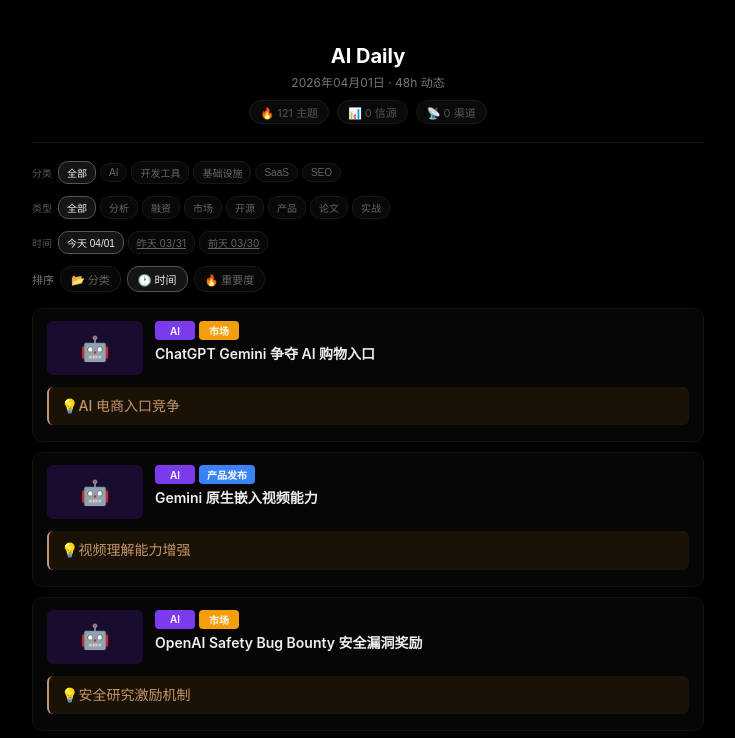
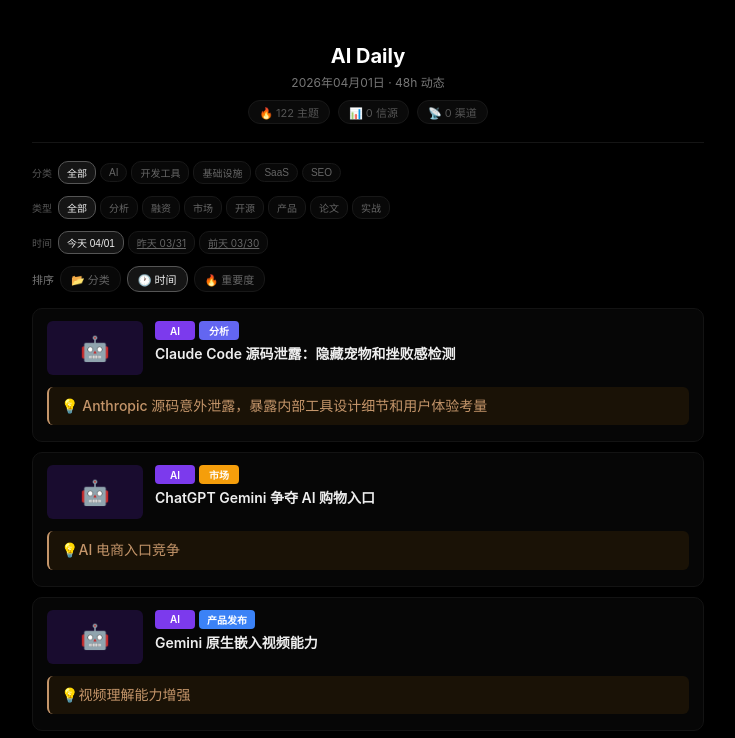
Before and after one commit to doudians/ai-daily-site, a plain HTML site: page 2026-04-01.html in a window 1280 px wide. Shown: the top 738 px of the page, without its empty margins (272-1007 px from the left). Drawn offline with Linux system fonts and the light colour scheme.

Commit message:
auto 2026-04-01

```diff
--- a/2026-04-01.html
+++ b/2026-04-01.html
@@ -68,13 +68,14 @@
 <div class="hdr"><h1>AI Daily</h1>
 <p>2026年04月01日 · 48h 动态</p>
 <div class="m">
-<span class="badge" onclick="togglePanel('topic')">🔥 121 主题</span>
+<span class="badge" onclick="togglePanel('topic')">🔥 122 主题</span>
 <span class="badge" onclick="togglePanel('source')">📊 0 信源</span>
 <span class="badge" onclick="togglePanel('channel')">📡 0 渠道</span>
 </div></div>
 
 <div id="topic-overlay" class="overlay" onclick="if(event.target===this)this.classList.remove('show')"><div id="topic-list" class="panel">
 <div class="panel-head">🔥 主题列表 <span class="panel-close" onclick="closePanel(this)">&times;</span></div>
+<div class="pl-item"><span class="tag" style="--c:#7c3aed">AI</span> Claude Code 源码泄露：隐藏宠物和挫败感检测</div>
 <div class="pl-item"><span class="tag" style="--c:#7c3aed">AI</span> ChatGPT Gemini 争夺 AI 购物入口</div>
 <div class="pl-item"><span class="tag" style="--c:#7c3aed">AI</span> Gemini 原生嵌入视频能力</div>
 <div class="pl-item"><span class="tag" style="--c:#7c3aed">AI</span> OpenAI Safety Bug Bounty 安全漏洞奖励</div>
@@ -223,7 +224,22 @@
 <button class="sort-btn active" data-mode="time">🕐 时间</button>
 <button class="sort-btn" data-mode="score">🔥 重要度</button>
 </div>
-<div class="cards"><div class="card " data-time="" data-score="0" data-topic="ai" data-type="market">
+<div class="cards"><div class="card " data-time="" data-score="0" data-topic="ai" data-type="analysis">
+<div class="row">
+<div class="img imgf" style="--c:#7c3aed"><span>🤖</span></div>
+<div class="cnt">
+<div class="tags">
+<span class="tag" style="--c:#7c3aed">AI</span><span class="tag" style="--c:#6366f1">分析</span>
+</div>
+<div class="tt">Claude Code 源码泄露：隐藏宠物和挫败感检测</div>
+<div class="sm"></div>
+</div>
+</div>
+<div class="ins">💡 Anthropic 源码意外泄露，暴露内部工具设计细节和用户体验考量</div>
+<div class="sl">
+</div>
+</div>
+<div class="card " data-time="" data-score="0" data-topic="ai" data-type="market">
 <div class="row">
 <div class="img imgf" style="--c:#7c3aed"><span>🤖</span></div>
 <div class="cnt">
@@ -2039,7 +2055,7 @@
 </div>
 </div>
 </div>
-<div class="ft">ai-news-monitor · 09:12</div>
+<div class="ft">ai-news-monitor · 09:35</div>
 </div><script>
 function togglePanel(id){document.querySelectorAll('.overlay').forEach(function(o){if(o.id===id+'-overlay'){o.classList.toggle('show')}else{o.classList.remove('show')}})}
 function closePanel(el){el.closest('.overlay').classList.remove('show')}
```
